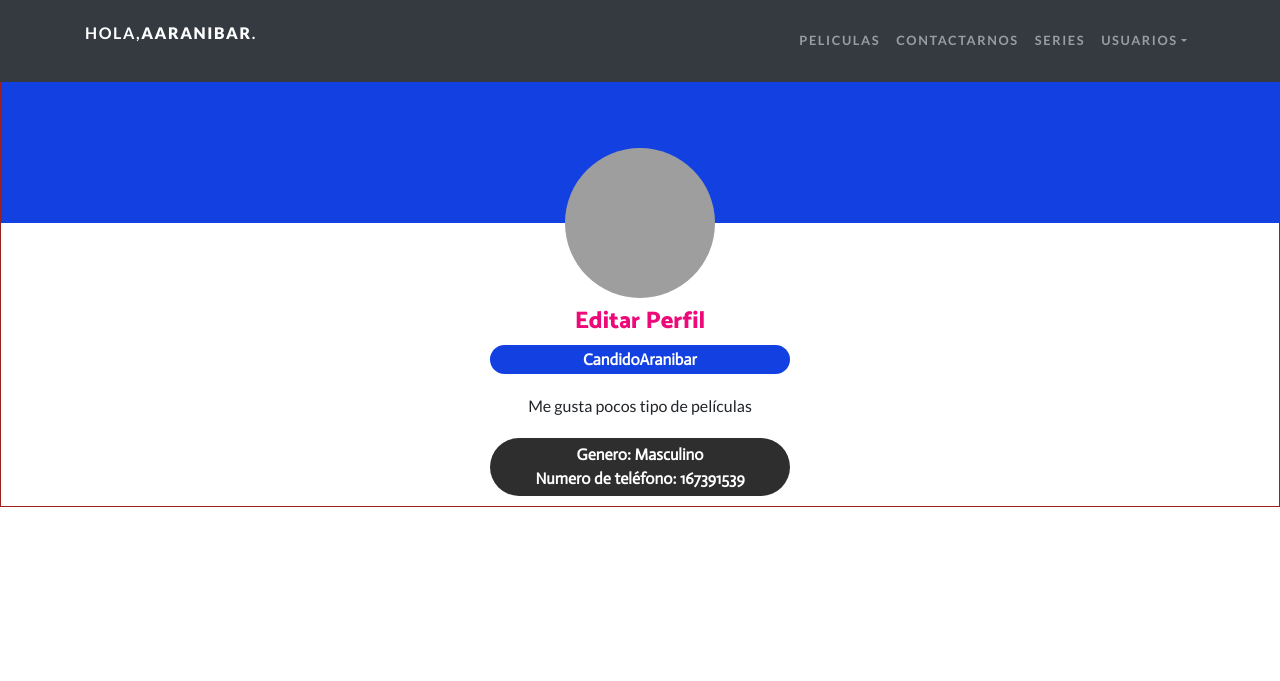
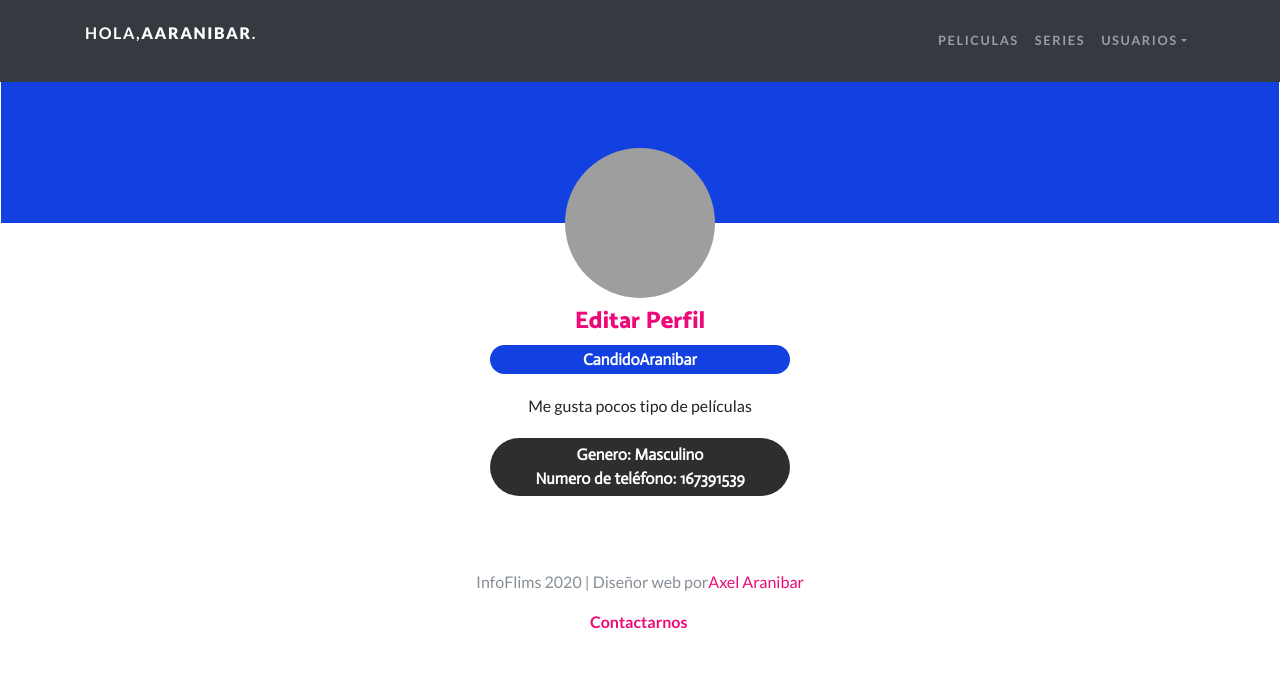
Before and after one commit to AxelArani-code/InfoFlims-Proyect, a PHP site: page /Page/perfil.php in a window 1280 px wide. Shown: the top 681 px of the page. Run offline with PHP 8.4, Linux system fonts and the light colour scheme; a user stored in the database is signed in; data comes from the database, SQL or seed files in the repository; grey boxes are pictures that could not be loaded.

Commit message:
Modificación

```diff
--- a/Page/contact.html
+++ b/Page/contact.html
@@ -26,7 +26,6 @@
       <div class="collapse navbar-collapse" id="navbarResponsive">
         <ul class="nav navbar-nav ml-auto">
           <li class="nav-item" role="presentation"><a class="nav-link" href="registered.php">Peliculas</a></li>
-          <li class="nav-item" role="presentation"><a class="nav-link" href="contact.html">Contactarnos</a></li>
           <li class="nav-item" role="presentation"><a class="nav-link" href="series.php">Series</a></li>
           <li class="nav-item dropdown">
             <a class="nav-link dropdown-toggle" data-toggle="dropdown" href="#" role="button" aria-haspopup="true"
@@ -34,7 +33,7 @@
             <div class="dropdown-menu">
               <a class="dropdown-item" role="presentation" href="perfil.php">Perfil</a>
               <div class="dropdown-divider"></div>
-              <a class="dropdown-item" role="presentation" href="logout.php">Cerrar sesión</a>
+              <a class="dropdown-item" role="presentation" href="../logout.php">Cerrar sesión</a>
             </div>
           </li>
         </ul>
@@ -60,7 +59,7 @@
 
       </div>
       <div class="col-12 col-sm-6 col-md-6 site-form">
-        <form id="my-form" action="forms.php" method="post">
+        <form id="my-form" action="../php/forms.php" method="post">
           <div class="form-group"><label class="sr-only" for="firstname">First Name</label><input class="form-control"
               type="text" name="nombre" placeholder="Nombre" required></div>
           <div class="form-group"><label class="sr-only" for="phonenumber">Phone Number</label><input
--- a/Page/estrenos.php
+++ b/Page/estrenos.php
@@ -40,7 +40,6 @@ if(!isset($_SESSION["loggedin"]) || $_SESSION["loggedin"] !== true){
       <div class="collapse navbar-collapse" id="navbarResponsive">
         <ul class="nav navbar-nav ml-auto">
           <li class="nav-item" role="presentation"><a class="nav-link" href="registered.php">Peliculas</a></li>
-          <li class="nav-item" role="presentation"><a class="nav-link" href="contact.html">Contactarnos</a></li>
           <li class="nav-item" role="presentation"><a class="nav-link" href="series.php">Series</a></li>
           <li class="nav-item dropdown">
             <a class="nav-link dropdown-toggle" data-toggle="dropdown" href="#" role="button" aria-haspopup="true"
@@ -229,7 +228,7 @@ if(!isset($_SESSION["loggedin"]) || $_SESSION["loggedin"] !== true){
       <div class="container">
     <div class="col-md-6 col-lg-8 mx-auto">
             <br><br>
-            <p class="copyright text-muted text-center">InfoFlims 2020 | Diseñor web por Axel Aranibar</p>
+            <p class="copyright text-muted text-center">InfoFlims 2020 | Diseñor web por <a href="https://energia-p.000webhostapp.com/">Axel Aranibar</a></p>
             <a href="contact.html"><strong>Contactarnos</strong></a><br><br><br>
           </div>
     </div>
--- a/Page/form.php
+++ b/Page/form.php
@@ -38,7 +38,6 @@ if (!isset($_SESSION["loggedin"]) || $_SESSION["loggedin"] !== true) {
       <div class="collapse navbar-collapse" id="navbarResponsive">
         <ul class="nav navbar-nav ml-auto">
           <li class="nav-item" role="presentation"><a class="nav-link" href="registered.php">Peliculas</a></li>
-          <li class="nav-item" role="presentation"><a class="nav-link" href="contact.html">Contactarnos</a></li>
           <li class="nav-item" role="presentation"><a class="nav-link" href="series.php">Series</a></li>
           <li class="nav-item dropdown">
             <a class="nav-link dropdown-toggle" data-toggle="dropdown" href="#" role="button" aria-haspopup="true"
@@ -60,7 +59,7 @@ if (!isset($_SESSION["loggedin"]) || $_SESSION["loggedin"] !== true) {
     <div class="row">
       <div class="col-md-4 relative">
         <form action="form.php" method="post" enctype="multipart/form-data">
-          <h2 class="text-center mb-3 mt-3">Ingrese una imagen</h2>
+          <h2 class="text-center mb-3 mt-3">Actualizar su foto de perfil</h2>
           <?php if (!empty($msg)): ?>
           <div class="alert <?php echo $msg_class; ?>" role="alert">
             <?php echo $msg; ?>
--- a/Page/perfil.php
+++ b/Page/perfil.php
@@ -2,6 +2,7 @@
 // Initialize the session
 session_start();
 $id=$_SESSION['id'];
+
 
 //Connection
   $conn = mysqli_connect("localhost", "root", "", "demo");
@@ -20,7 +21,8 @@ $id=$_SESSION['id'];
   <title>Perfil</title>
   <link rel="stylesheet" href=".././assets/bootstrap/css/bootstrap.min.css">
   <link rel="stylesheet" href="https://fonts.googleapis.com/css?family=Catamaran:100,200,300,400,500,600,700,800,900">
-    <link rel="stylesheet" href="https://fonts.googleapis.com/css?family=Lato:100,100i,300,300i,400,400i,700,700i,900,900i">
+  <link rel="stylesheet"
+    href="https://fonts.googleapis.com/css?family=Lato:100,100i,300,300i,400,400i,700,700i,900,900i">
   <link rel="stylesheet" href="https://fonts.googleapis.com/css?family=Actor">
   <link rel="stylesheet" href=".././assets/fonts/font-awesome.min.css">
   <link rel="stylesheet" href=".././assets/css/Card-Carousel-1.css">
@@ -41,13 +43,12 @@ $id=$_SESSION['id'];
       <div class="collapse navbar-collapse" id="navbarResponsive">
         <ul class="nav navbar-nav ml-auto">
           <li class="nav-item" role="presentation"><a class="nav-link" href="registered.php">Peliculas</a></li>
-          <li class="nav-item" role="presentation"><a class="nav-link" href="contact.html">Contactarnos</a></li>
           <li class="nav-item" role="presentation"><a class="nav-link" href="series.php">Series</a></li>
           <li class="nav-item dropdown">
             <a class="nav-link dropdown-toggle" data-toggle="dropdown" href="#" role="button" aria-haspopup="true"
               aria-expanded="false">Usuarios</a>
             <div class="dropdown-menu">
-              <a class="dropdown-item" role="presentation" href="../Page/perfil.php"  >Perfil</a>
+              <a class="dropdown-item" role="presentation" href="../Page/perfil.php">Perfil</a>
               <div class="dropdown-divider"></div>
               <a class="dropdown-item" role="presentation" href="../logout.php">Cerrar sesión</a>
             </div>
@@ -57,20 +58,35 @@ $id=$_SESSION['id'];
     </div>
   </nav><br><br><br>
   <?php foreach ($users as $user): ?>
-    <div class="profile-card">
+  <div class="profile-card border border-white">
 
-        <div class="profile-back" style="background-color: rgb(19,64,224);"></div><img class="rounded-circle profile-pic" src="<?php echo 'images/' . $user['profile_image'] ?>" width="90" height="90" alt="">
+    <div class="profile-back" style="background-color: #1340e0;">
+    </div>
+    <img class="rounded-circle profile-pic" src="<?php echo 'images/' . $user['profile_image'] ?>" width="90"
+      height="90" alt="">
 
-        <h4 ><a href="form.php">Editar Perfil</a></h4>
-        <h3 class="profile-name" style="background-color: #1340e0;"><?php echo $user ['nombre']; echo $user ['apellido']?></h3>
+    <h4><a href="form.php">Editar Perfil</a></h4>
+    <h3 class="profile-name" style="background-color: #1340e0;"><?php echo $user ['nombre']; echo $user ['apellido']?>
+    </h3>
     <p class="profile-bio"> <?php echo $user['bio']; ?></p>
     <ul class="profile-name" style="background-color: #2E2E2E;">
-            <li>Genero: <?php echo $user['genero']?><i ></i></li>
-            <li>Numero de teléfono: <?php echo $user['telefono']?><i ></i></li>
-
+      <li>Genero: <?php echo $user['genero']?><i></i></li>
+      <li>Numero de teléfono: <?php echo $user['telefono']?><i></i></li>
     </ul>
   </div>
   <?php endforeach; ?>
+
+  <div class="container">
+    <div class="col-md-6 col-lg-8 mx-auto">
+      <br><br>
+      <p class="copyright text-muted text-center">InfoFlims 2020 | Diseñor web por<a
+          href="https://energia-p.000webhostapp.com/">Axel Aranibar</a></p>
+      <div class="mx-auto" style="width: 100px;">
+        <a href="contact.html"><strong>Contactarnos</strong></a><br><br><br>
+      </div>
+    </div>
+  </div>
+
   <script src="../assets/js/jquery.min.js"></script>
   <script src="../assets/bootstrap/js/bootstrap.min.js"></script>
   <script src="../assets/js/Card-Carousel.js"></script>
@@ -78,8 +94,3 @@ $id=$_SESSION['id'];
 </body>
 
 </html>
-
-
-
-
-        <!--
--- a/Page/processForm.php
+++ b/Page/processForm.php
@@ -19,6 +19,8 @@ echo $id;
     $email = stripslashes($_POST['email']);
     $telefono = stripslashes($_POST['telefono']);
     $genero = stripslashes($_POST['genero']);
+
+
 
     $profileImageName = time() . '-' . $_FILES["profileImage"]["name"];
     // For image upload
--- a/Page/registered.php
+++ b/Page/registered.php
@@ -234,7 +234,7 @@ if (!isset($_SESSION["loggedin"]) || $_SESSION["loggedin"] !== true) {
     <div class="container">
     <div class="col-md-6 col-lg-8 mx-auto">
             <br><br>
-            <p class="copyright text-muted text-center">InfoFlims 2020 | Diseñor web por Axel Aranibar</p>
+            <p class="copyright text-muted text-center">InfoFlims 2020 | Diseñor web por<a href="https://energia-p.000webhostapp.com/">Axel Aranibar</a></p>
             <a href="contact.html"><strong>Contactarnos</strong></a><br><br><br>
           </div>
     </div>
--- a/Page/series.php
+++ b/Page/series.php
@@ -228,7 +228,7 @@ if (!isset($_SESSION["loggedin"]) || $_SESSION["loggedin"] !== true) {
     <div class="container">
     <div class="col-md-6 col-lg-8 mx-auto">
             <br><br>
-            <p class="copyright text-muted text-center">InfoFlims 2020 | Diseñor web por Axel Aranibar</p>
+            <p class="copyright text-muted text-center">InfoFlims 2020 | Diseñor web por<a href="https://energia-p.000webhostapp.com/">Axel Aranibar</a>  </p>
             <a href="contact.html"><strong>Contactarnos</strong></a><br><br><br>
           </div>
     </div>
```
Also changed, not shown: Page/images/1600625728-fondo-negro-vacio-luz-iluminada-ademas_93675-45849.jpg (added), Page/images/1600626209-descarga (5).jpg (added), Page/images/1600627384-imagenes-de-futbolistas-guapas-2017-2018.jpg (added), Page/images/1600627537-imagenes-de-futbolistas-guapas-2017-2018.jpg (added), Page/images/1600627948-imagenes-de-futbolistas-guapas-2017-2018.jpg (added), Page/images/1600628268-imagenes-de-futbolistas-guapas-2017-2018.jpg (added), Page/images/1600628748-1600628730750..jpg (added). Lines whose indentation alone changed are shown as unchanged.
